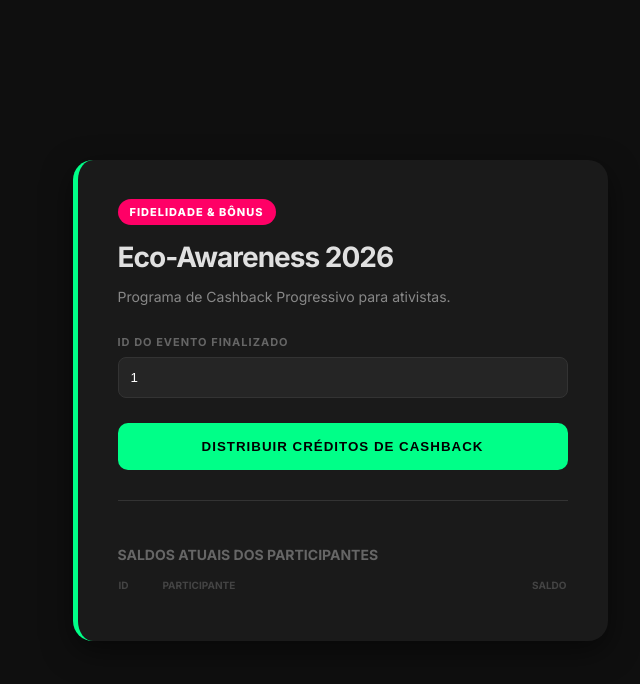
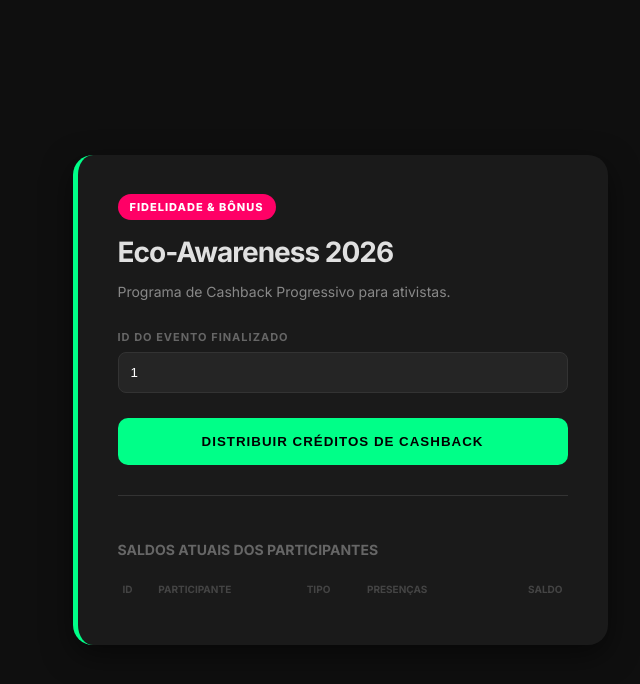
Before and after one commit to Erick3kk/Cp2PlSql, a Flask app: page / in a window 1280 px wide. Shown: the top 684 px of the page, without its empty margins (300-940 px from the left). Run offline with Flask 3, Linux system fonts and the light colour scheme; lists and menus that the app fills with data are empty.

Commit message:
feat: adicionando visualizacao de presencas

```diff
--- a/app.py
+++ b/app.py
@@ -27,22 +27,32 @@ def index():
 def listar_usuarios():
     conn = get_connection()
     if not conn:
-        return jsonify({"erro": "Erro de conexão com o banco"}), 500
+        return jsonify({"erro": "Erro de conexão"}), 500
 
     try:
         cursor = conn.cursor()
-        cursor.execute("SELECT ID, NOME, SALDO FROM USUARIOS ORDER BY ID")
+        query = """
+            SELECT
+                u.ID,
+                u.NOME,
+                u.SALDO,
+                (SELECT TIPO FROM INSCRICOES WHERE USUARIO_ID = u.ID AND ROWNUM = 1) as TIPO,
+                (SELECT COUNT(*) FROM INSCRICOES WHERE USUARIO_ID = u.ID AND STATUS = 'PRESENT') as PRESENCAS
+            FROM USUARIOS u
+            ORDER BY u.ID
+        """
+        cursor.execute(query)
 
         usuarios = []
         for row in cursor.fetchall():
             usuarios.append({
                 "id": row[0],
                 "nome": row[1],
-                "saldo": f"{row[2]:.2f}"
+                "saldo": f"{row[2]:.2f}",
+                "tipo": row[3] if row[3] else "NORMAL",
+                "presencas": row[4]
             })
         return jsonify(usuarios)
-    except Exception as e:
-        return jsonify({"erro": str(e)}), 500
     finally:
         conn.close()
 
--- a/static/style.css
+++ b/static/style.css
@@ -78,8 +78,8 @@ button:hover { transform: translateY(-2px); box-shadow: 0 5px 15px rgba(0, 255,
 h3 { font-size: 14px; color: #666; text-transform: uppercase; margin: 25px 0 15px 0; }
 
 table { width: 100%; border-collapse: collapse; }
-th { text-align: left; font-size: 10px; color: #444; padding-bottom: 10px; text-transform: uppercase; }
-td { padding: 12px 0; border-bottom: 1px solid #252525; font-size: 14px; }
+th { text-align: left; font-size: 10px; color: #444; padding: 10px 5px; text-transform: uppercase; }
+td { padding: 12px 5px; border-bottom: 1px solid #252525; font-size: 13px; }
 .td-id { color: #666; width: 40px; }
 .td-nome { font-weight: 500; }
 .td-saldo { text-align: right; color: var(--primary); font-family: 'Courier New', monospace; font-weight: bold; }
--- a/templates/index.html
+++ b/templates/index.html
@@ -31,11 +31,12 @@
                     <tr>
                         <th>ID</th>
                         <th>Participante</th>
+                        <th>Tipo</th>
+                        <th>Presenças</th>
                         <th style="text-align: right;">Saldo</th>
                     </tr>
                 </thead>
-                <tbody id="tabela-usuarios">
-                    </tbody>
+                <tbody id="tabela-usuarios"></tbody>
             </table>
         </div>
     </div>
@@ -49,16 +50,20 @@
                     corpoTabela.innerHTML = '';
 
                     data.forEach(u => {
+                        // Lógica de cor para o tipo
+                        const corTipo = u.tipo === 'VIP' ? '#ff0066' : '#666';
+
                         corpoTabela.innerHTML += `
                             <tr>
                                 <td class="td-id">#${u.id}</td>
                                 <td class="td-nome">${u.nome}</td>
+                                <td><span style="color: ${corTipo}; font-size: 10px; font-weight: bold;">${u.tipo}</span></td>
+                                <td style="text-align: center; color: #888;">${u.presencas}</td>
                                 <td class="td-saldo">R$ ${u.saldo}</td>
                             </tr>
                         `;
                     });
-                })
-                .catch(err => console.error("Erro ao carregar usuários:", err));
+                });
         }
 
         function distribuir() {
```
